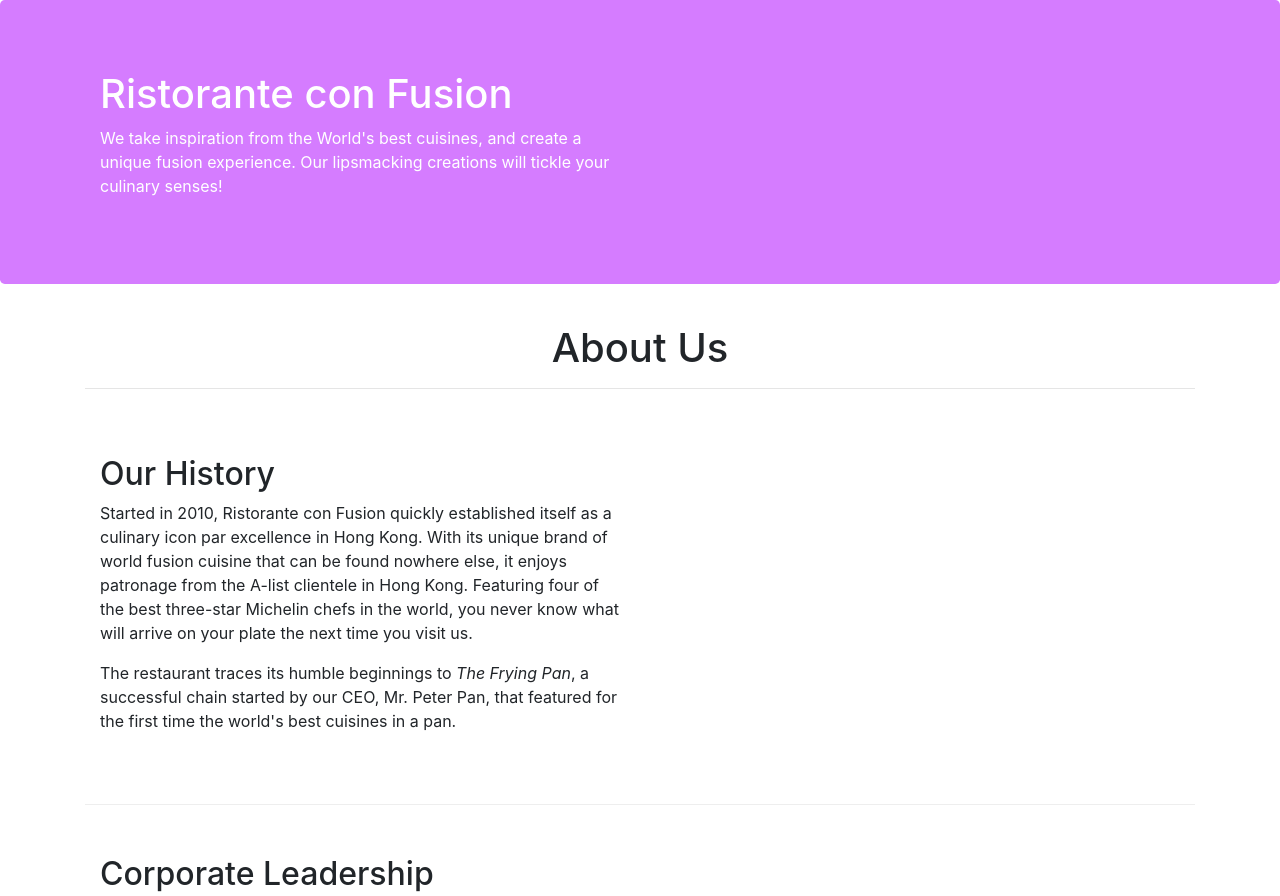
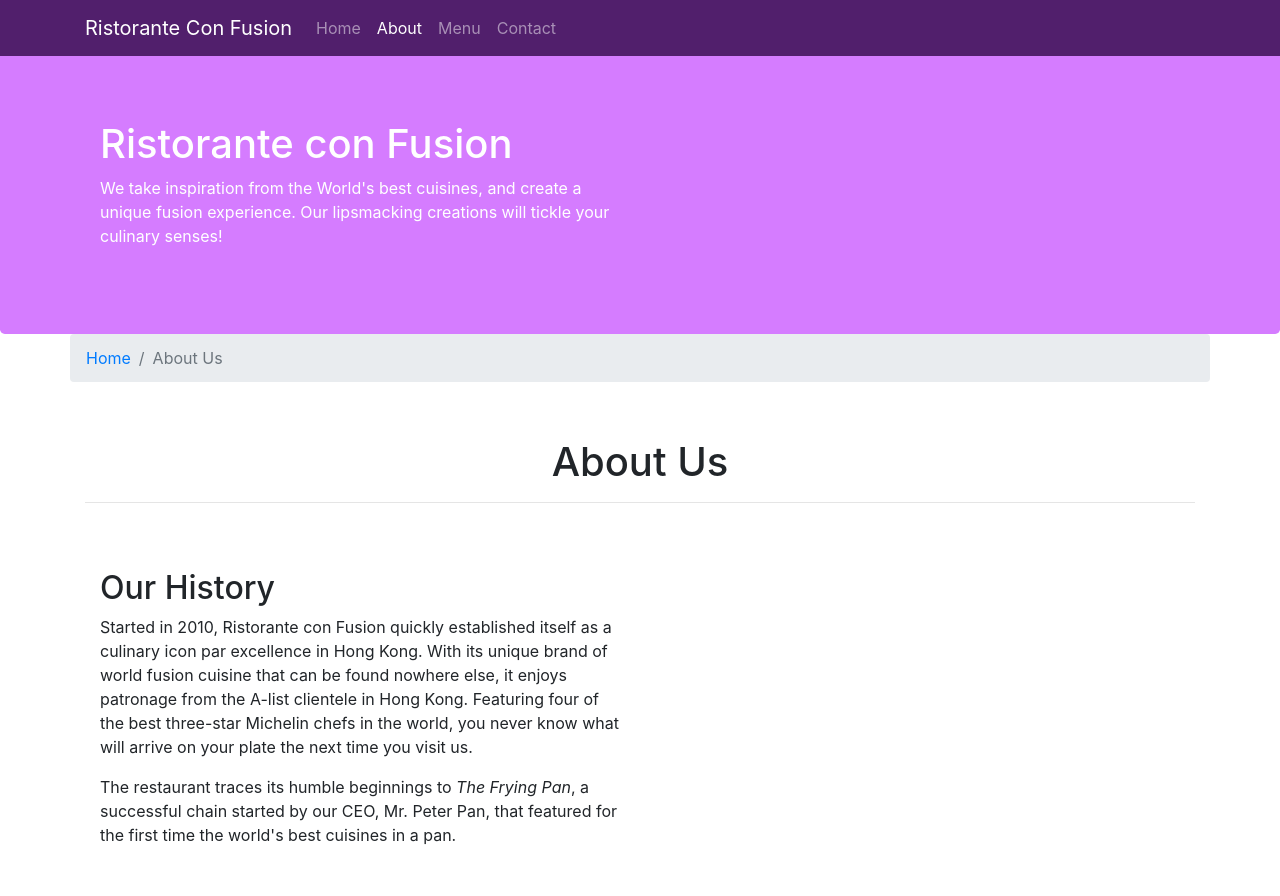
Before and after one commit to chatreeck7/git-test-coursera, a website: page aboutus.html in a window 1280 px wide. Shown: the top 896 px of the page. Drawn offline with nearby package versions, Linux system fonts and the light colour scheme.

Commit message:
Navbar and Breadcrumb !

```diff
--- a/aboutus.html
+++ b/aboutus.html
@@ -15,7 +15,22 @@
 </head>
 
 <body>
-
+    <nav class="navbar navbar-dark navbar-expand-sm fixed-top">
+        <div class="container">
+            <button class="navbar-toggler" type="button" data-toggle="collapse" data-target="#Navbar">
+                <span class="navbar-toggler-icon"></span>
+            </button>
+            <a class="navbar-brand" href="./index.html">Ristorante Con Fusion</a>
+            <div class="collapse navbar-collapse" id="Navbar">
+                <ul class="navbar-nav mr-auto">
+                    <li class="nav-item"><a class="nav-link" href="./index.html">Home</a></li>
+                    <li class="nav-item active"><a class="nav-link" href="./aboutus.html">About</a></li>
+                    <li class="nav-item"><a class="nav-link" href="#">Menu</a></li>
+                    <li class="nav-item"><a class="nav-link" href="#">Contact</a></li>
+                </ul>
+            </div>
+        </div>
+    </nav>
     <header class="jumbotron">
         <div class="container">
             <div class="row row-header">
@@ -31,6 +46,10 @@
 
     <div class="container">
         <div class="row">
+            <ol class="col-12 breadcrumb">
+                <li class="breadcrumb-item"><a href="./index.html">Home</a></li>
+                <li class="breadcrumb-item active">About Us</li>
+            </ol>
             <div class="col text-center" style="padding-top: 40px;">
                <h1>About Us</h1>
                <hr>
@@ -70,7 +89,7 @@
                 <div class="col-4 offset-1 col-sm-2">
                     <h5>Links</h5>
                     <ul class="list-unstyled">
-                        <li><a href="#">Home</a></li>
+                        <li><a href="./index.html">Home</a></li>
                         <li><a href="#">About</a></li>
                         <li><a href="#">Menu</a></li>
                         <li><a href="#">Contact</a></li>
--- a/css/styles.css
+++ b/css/styles.css
@@ -28,3 +28,12 @@
     margin: 0px;
     color: #FFFFFF;
 }
+
+body {
+    padding: 50px 0px 0px 0px;
+    z-index: 0;
+}
+
+.navbar-dark{
+    background-color: #511f6c;
+}
```
Also changed, not shown: index.html (+17 -2 lines).
